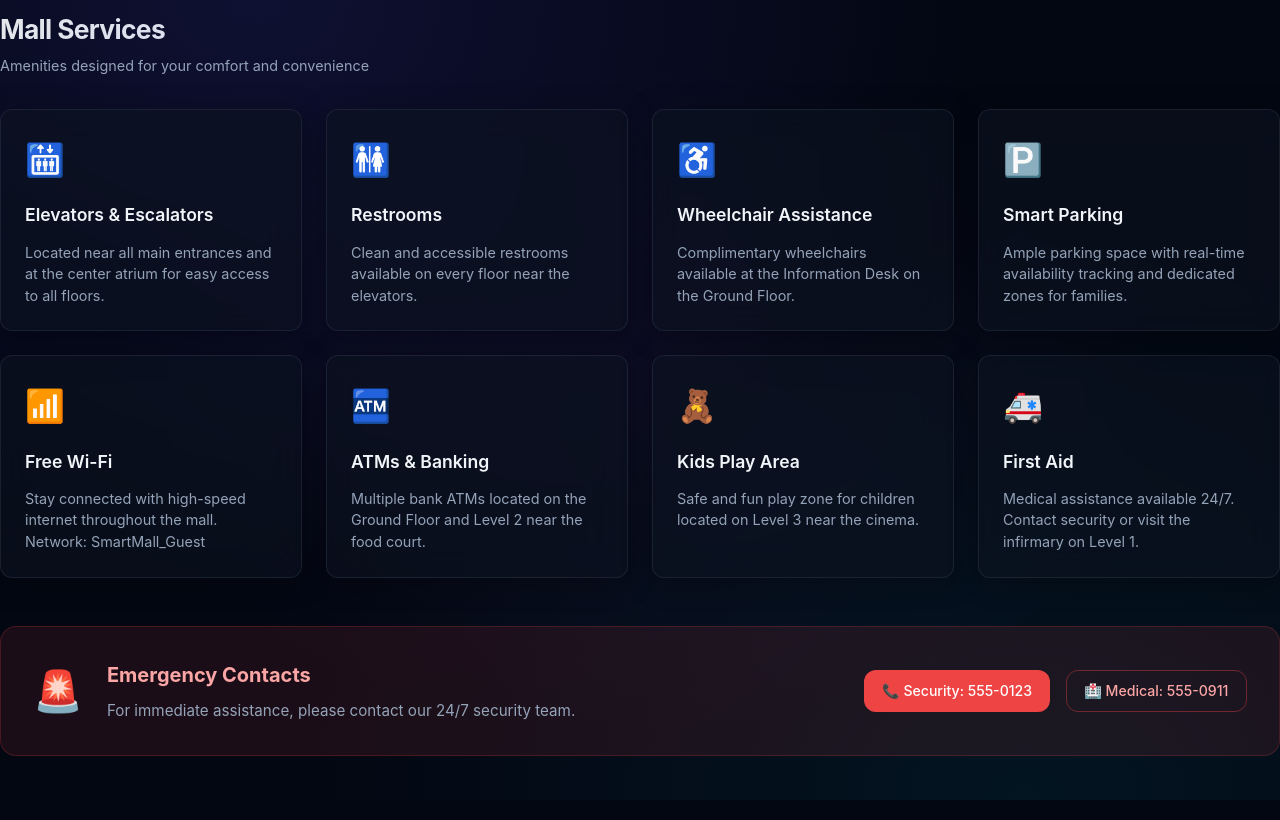
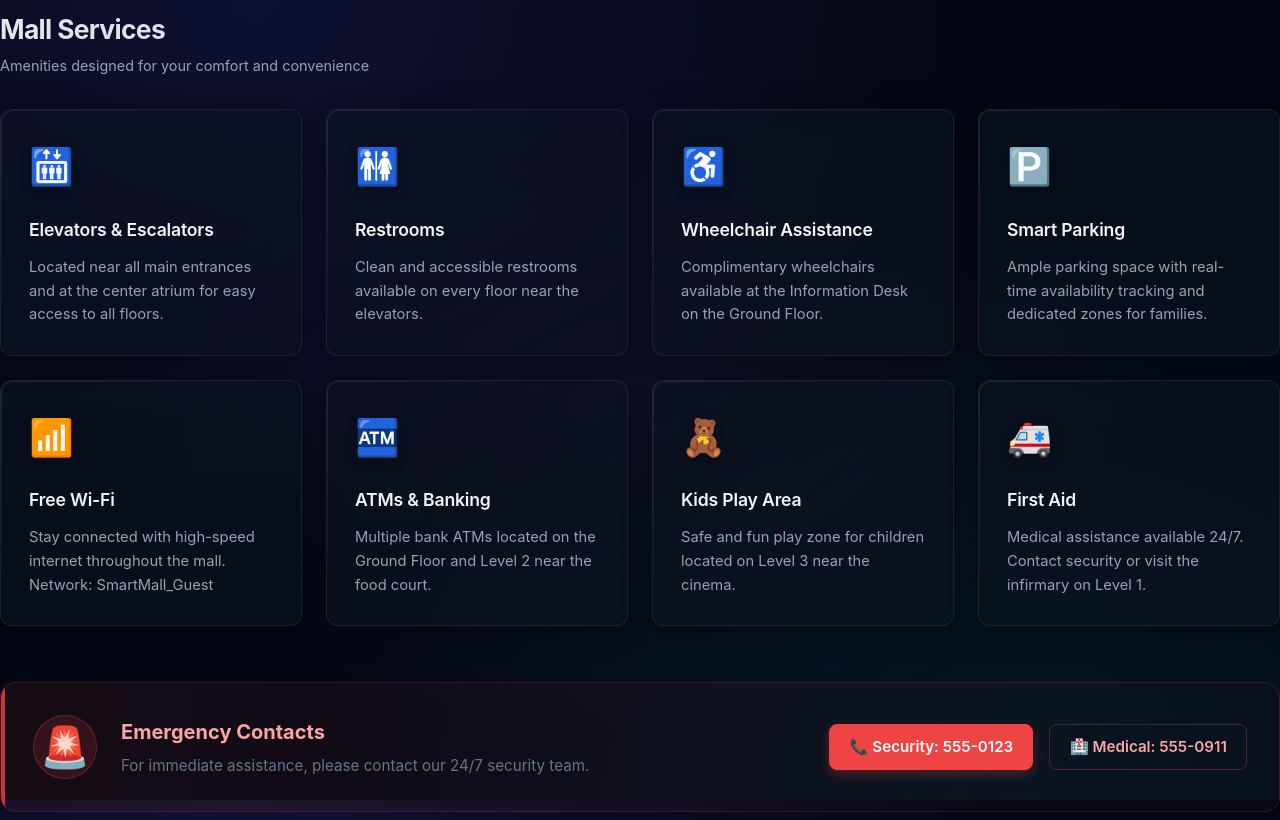
Before and after one commit to Dhivanujan/Smart-Mall-Management-System, a React (Vite) app in the folder frontend/: page /services in a window 1280 px wide. Built offline with nearby package versions, Linux system fonts and the light colour scheme; no server answers.

Commit message:
feat: enhance ServicesPage with improved layout and styling for better user experience

```diff
--- a/frontend/src/features/customer/ServicesPage.jsx
+++ b/frontend/src/features/customer/ServicesPage.jsx
@@ -45,47 +45,38 @@ const SERVICES = [
 
 export const ServicesPage = () => {
   return (
-    <div className="customer-page">
+    <div className="customer-page animate-fade-in">
       <div className="page-header">
         <h1 className="hero-heading">Mall Services</h1>
         <p className="hero-subtitle">Amenities designed for your comfort and convenience</p>
       </div>
 
-      <div className="services-grid" style={{ display: "grid", gridTemplateColumns: "repeat(auto-fit, minmax(280px, 1fr))", gap: "1.5rem" }}>
-        {SERVICES.map((service) => (
-          <div key={service.title} className="service-card animate-fade-in-up" style={{
-            background: "var(--glass-bg)",
-            backdropFilter: "var(--glass-blur)",
-            border: "1px solid var(--color-border-glass)",
-            borderRadius: "var(--radius-lg)",
-            padding: "1.5rem",
-            display: "flex",
-            flexDirection: "column",
-            gap: "0.75rem",
-            boxShadow: "var(--shadow-card)",
-          }}>
-            <div style={{ fontSize: "2rem", marginBottom: "0.25rem" }}>{service.icon}</div>
-            <h3 style={{ margin: 0, fontSize: "1.1rem", fontWeight: 600 }}>{service.title}</h3>
-            <p style={{ margin: 0, fontSize: "0.9rem", color: "var(--color-text-muted)", lineHeight: 1.5 }}>
-              {service.description}
-            </p>
+      <div className="services-grid">
+        {SERVICES.map((service, index) => (
+          <div
+            key={service.title}
+            className={`service-card animate-fade-in-up stagger-${(index % 6) + 1}`}
+          >
+            <div className="service-icon">{service.icon}</div>
+            <h3 className="service-title">{service.title}</h3>
+            <p className="service-desc">{service.description}</p>
           </div>
         ))}
       </div>
 
-      <div className="emergency-contact" style={{ marginTop: "3rem", padding: "2rem", background: "rgba(239, 68, 68, 0.1)", borderRadius: "var(--radius-xl)", border: "1px solid rgba(239, 68, 68, 0.2)", display: "flex", alignItems: "center", gap: "1.5rem", flexWrap: "wrap" }}>
-        <div style={{ fontSize: "2.5rem" }}>🚨</div>
-        <div style={{ flex: 1 }}>
-          <h3 style={{ margin: "0 0 0.5rem", fontSize: "1.25rem", color: "#fca5a5" }}>Emergency Contacts</h3>
-          <p style={{ margin: 0, color: "var(--color-text-muted)", fontSize: "0.95rem" }}>
+      <div className="emergency-contact-box animate-fade-in-up stagger-6">
+        <div className="emergency-icon">🚨</div>
+        <div className="emergency-content">
+          <h3 className="emergency-title">Emergency Contacts</h3>
+          <p className="emergency-text">
             For immediate assistance, please contact our 24/7 security team.
           </p>
         </div>
-        <div style={{ display: "flex", gap: "1rem", flexWrap: "wrap" }}>
-          <a href="tel:555-0123" className="btn" style={{ background: "#ef4444", color: "white", border: "none" }}>
+        <div className="emergency-actions">
+          <a href="tel:555-0123" className="btn-emergency btn-emergency-primary">
             📞 Security: 555-0123
           </a>
-          <a href="tel:555-0911" className="btn" style={{ background: "transparent", color: "#fca5a5", border: "1px solid rgba(239,68,68,0.4)" }}>
+          <a href="tel:555-0911" className="btn-emergency btn-emergency-secondary">
             🏥 Medical: 555-0911
           </a>
         </div>
--- a/frontend/src/styles/global.css
+++ b/frontend/src/styles/global.css
@@ -3365,3 +3365,177 @@ textarea.form-control {
   gap: 0.75rem;
   font-size: 0.9rem;
 }
+
+
+
+/* -------- Customer Services Page -------- */
+.services-grid {
+  display: grid;
+  grid-template-columns: repeat(auto-fit, minmax(280px, 1fr));
+  gap: 1.5rem;
+  margin-top: 2rem;
+}
+
+.service-card {
+  position: relative;
+  background: var(--glass-bg);
+  backdrop-filter: var(--glass-blur);
+  -webkit-backdrop-filter: var(--glass-blur);
+  border: 1px solid var(--color-border-glass);
+  border-radius: var(--radius-lg);
+  padding: 1.75rem;
+  display: flex;
+  flex-direction: column;
+  gap: 0.75rem;
+  box-shadow: var(--shadow-card);
+  transition: transform 0.3s ease, border-color 0.3s ease, box-shadow 0.3s ease;
+  overflow: hidden;
+}
+
+.service-card::before {
+  content: '';
+  position: absolute;
+  inset: 0;
+  border-radius: inherit;
+  padding: 1px;
+  background: linear-gradient(135deg, rgba(255,255,255,0.1), transparent 40%);
+  -webkit-mask: linear-gradient(#fff 0 0) content-box, linear-gradient(#fff 0 0);
+  -webkit-mask-composite: xor;
+  mask-composite: exclude;
+  pointer-events: none;
+}
+
+.service-card:hover {
+  transform: translateY(-4px);
+  border-color: rgba(99, 102, 241, 0.3);
+  box-shadow: var(--shadow-glow-lg);
+}
+
+.service-icon {
+  font-size: 2.25rem;
+  margin-bottom: 0.5rem;
+  display: inline-block;
+  filter: drop-shadow(0 4px 6px rgba(0,0,0,0.2));
+  transition: transform 0.3s cubic-bezier(0.34, 1.56, 0.64, 1);
+}
+
+.service-card:hover .service-icon {
+  transform: scale(1.1) rotate(5deg);
+}
+
+.service-title {
+  margin: 0;
+  font-size: 1.1rem;
+  font-weight: 600;
+  color: var(--color-text-primary);
+  letter-spacing: -0.01em;
+}
+
+.service-desc {
+  margin: 0;
+  font-size: 0.92rem;
+  color: var(--color-text-muted);
+  line-height: 1.6;
+}
+
+.emergency-contact-box {
+  margin-top: 3.5rem;
+  padding: 2rem;
+  background: linear-gradient(to right, rgba(239, 68, 68, 0.08), rgba(239, 68, 68, 0.02));
+  border: 1px solid rgba(239, 68, 68, 0.2);
+  border-radius: var(--radius-xl);
+  display: flex;
+  align-items: center;
+  gap: 1.5rem;
+  flex-wrap: wrap;
+  position: relative;
+  overflow: hidden;
+}
+
+.emergency-contact-box::after {
+  content: '';
+  position: absolute;
+  top: 0;
+  left: 0;
+  width: 4px;
+  height: 100%;
+  background: var(--color-danger);
+  opacity: 0.8;
+}
+
+.emergency-icon {
+  font-size: 2.5rem;
+  background: rgba(239, 68, 68, 0.15);
+  width: 4rem;
+  height: 4rem;
+  display: flex;
+  align-items: center;
+  justify-content: center;
+  border-radius: 50%;
+  border: 1px solid rgba(239, 68, 68, 0.3);
+}
+
+.emergency-content {
+  flex: 1;
+  min-width: 280px;
+}
+
+.emergency-title {
+  margin: 0 0 0.35rem;
+  font-size: 1.25rem;
+  font-weight: 700;
+  color: #fca5a5;
+  display: flex;
+  align-items: center;
+  gap: 0.5rem;
+}
+
+.emergency-text {
+  margin: 0;
+  color: var(--color-text-dim);
+  font-size: 0.95rem;
+}
+
+.emergency-actions {
+  display: flex;
+  gap: 1rem;
+  flex-wrap: wrap;
+}
+
+.btn-emergency {
+  display: inline-flex;
+  align-items: center;
+  gap: 0.5rem;
+  padding: 0.6rem 1.2rem;
+  border-radius: var(--radius-md);
+  font-weight: 600;
+  font-size: 0.95rem;
+  cursor: pointer;
+  text-decoration: none;
+  transition: all 0.2s ease;
+}
+
+.btn-emergency-primary {
+  background: var(--color-danger);
+  color: white;
+  border: 1px solid var(--color-danger);
+  box-shadow: 0 4px 12px rgba(239, 68, 68, 0.3);
+}
+
+.btn-emergency-primary:hover {
+  background: #dc2626;
+  transform: translateY(-2px);
+  box-shadow: 0 6px 16px rgba(239, 68, 68, 0.4);
+}
+
+.btn-emergency-secondary {
+  background: transparent;
+  color: #fca5a5;
+  border: 1px solid rgba(239, 68, 68, 0.3);
+}
+
+.btn-emergency-secondary:hover {
+  background: rgba(239, 68, 68, 0.1);
+  border-color: rgba(239, 68, 68, 0.5);
+  color: #fecaca;
+}
```
